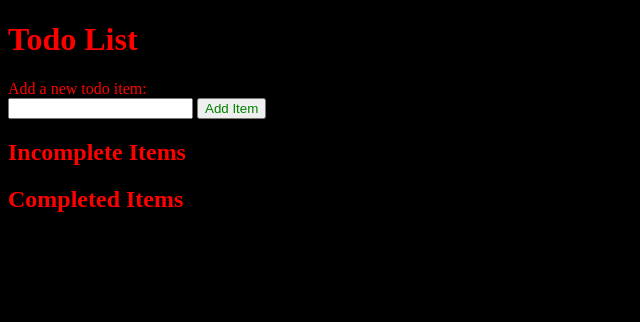
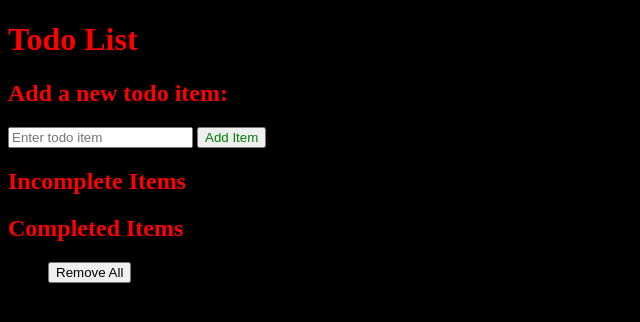
Before and after one commit to Killmongers/todo-list, a Flask app: page / in a window 1280 px wide. Shown: the top 322 px of the page, without its empty margins (0-640 px from the left). Run offline with Flask 3, Linux system fonts and the light colour scheme; data that the repository does not hold is empty.

Commit message:
modified Templates folder

```diff
--- a/app.py
+++ b/app.py
@@ -1,18 +1,35 @@
-from flask import Flask,render_template
+from flask import Flask,render_template,redirect,url_for,request
 from pymongo import MongoClient
+from bson import ObjectId
+client=MongoClient("mongodb://localhost:27017")
+db=client['todo']
+collection=db['list']
 
 app=Flask(__name__)
 
 @app.route('/')
 def index():
-    return render_template('index.html')
+    complete=db.collection.find({'complete':True})
+    incomplete=db.collection.find({'complete':False})
+    return render_template('index.html',incomplete=incomplete, complete=complete)
+
 @app.route('/add',methods=['POST'])
 def add():
-    return render_template('index.html')
+    todo=request.form['todoitem']
+    db.collection.insert_one({'text':todo, 'complete':False})
+    return redirect(url_for('index'))
+
 
 @app.route('/complete/<id>')
-def complete():
-    return render_template('index.html')
+def complete(id):
+    db.collection.update_one({"_id":ObjectId(id)},{"$set":{"complete":True}})
+
+    return redirect(url_for('index'))
+
+@app.route('/remove',methods=['POST'])
+def remove():
+    db.collection.delete_many({'complete':True})
+    return redirect(url_for('index'))
 
 if __name__ == '__main__':
     app.run(debug=True)
--- a/templates/index.html
+++ b/templates/index.html
@@ -2,33 +2,52 @@
 <html lang="en">
 <head>
     <meta charset="UTF-8">
+    <meta name="viewport" content="width=device-width, initial-scale=1.0">
     <title>Todo App</title>
     <style>
-    body{
-        background:black;
-        color:red;
+        body {
+            background: black;
+            color: red;
             margin-top: 5px;
         }
-    .button{
-        color:green;
+
+        .button {
+            color: green;
         }
-    .mark{font-size: 10px;}
+
+        .mark {
+            font-size: 10px;
+        }
     </style>
-
-
 </head>
 <body>
     <h1>Todo List</h1>
-	<div>Add a new todo item:
-		<form >
-			<input type="text" name="todoitem">
+    <div>
+        <h2>Add a new todo item:</h2>
+        <form action="{{ url_for('add') }}" method="POST">
+            <input type="text" name="todoitem" placeholder="Enter todo item">
             <input type="submit" value="Add Item" class="button">
         </form>
     </div>
     <div>
 		<h2>Incomplete Items</h2>
-
+        <ul>
+            {% for todo in incomplete %}
+            <li style="font-size: 30pt" class='mark'>{{ todo.text }}
+				<form action="{{ url_for('complete', id=todo._id) }}" method="GET" style="display: inline;">
+        <button type="submit">Mark As Complete</button>
+    </form></li>
+            {% endfor %}
+        </ul>
         <h2>Completed Items</h2>
+        <ul>
+			<form action="{{ url_for('remove') }}" method="POST" style="display: inline;">
+				<button type="submit">Remove All</button>
+            {% for todo in complete %}
+            <li style="font-size: 30pt">{{ todo.text }}
+				</li>
+            {% endfor %}
+        </ul>
 
     </div>
 </body>
```
Also changed, not shown: 1 other file. Lines whose indentation alone changed are shown as unchanged.
